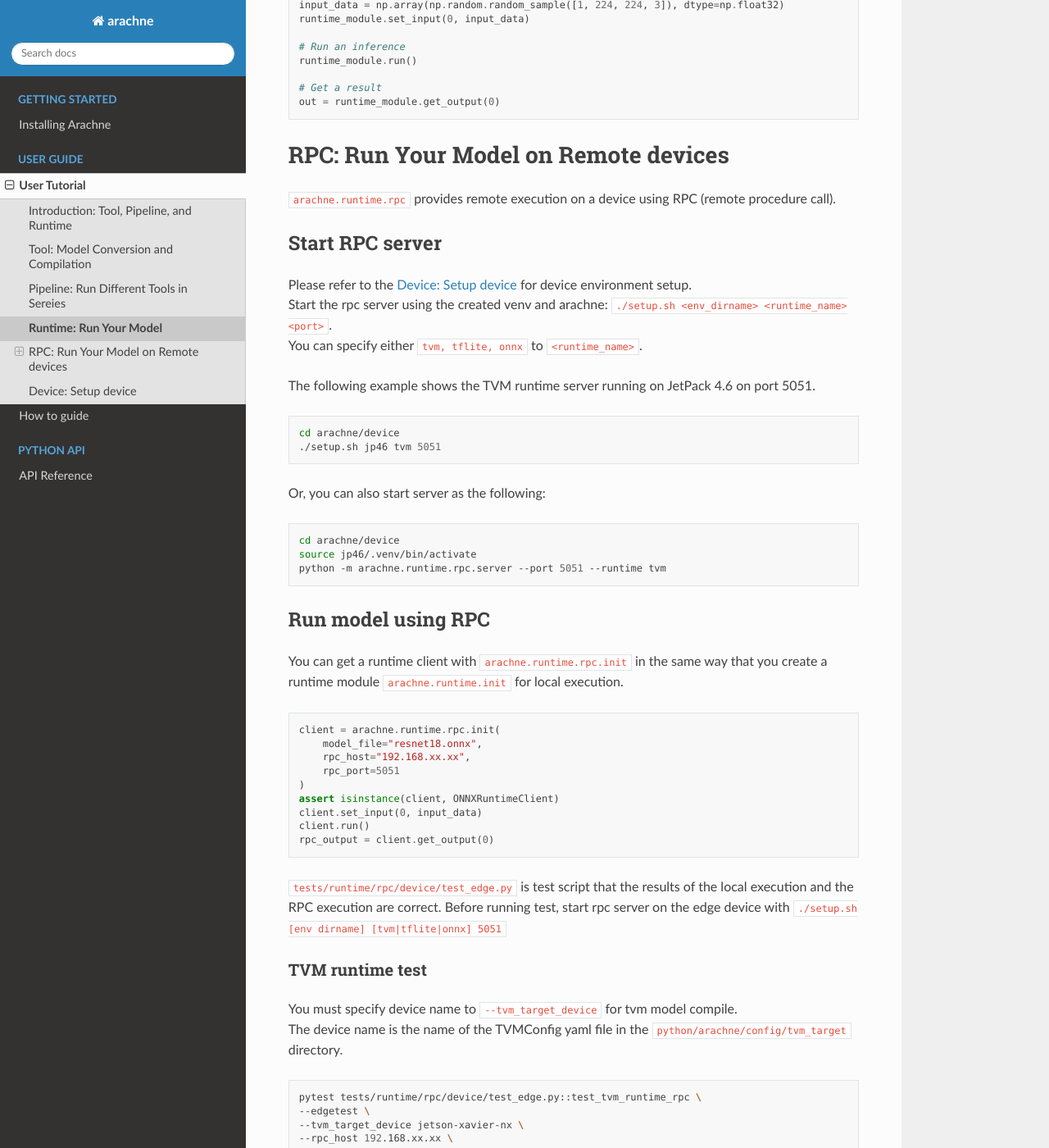
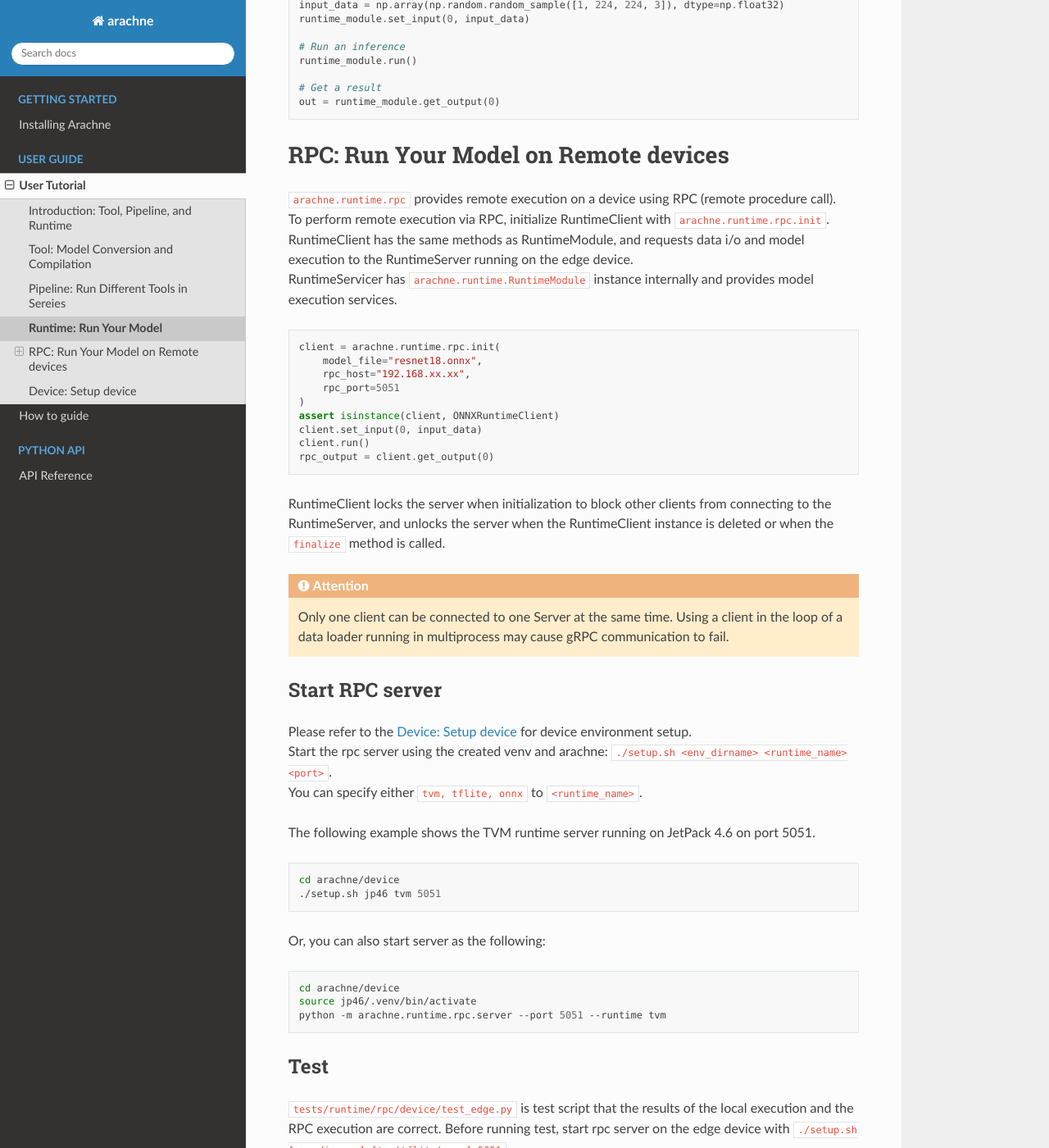
Before and after one commit to fixstars/arachne, a Sphinx documentation site: the page built from docs/tutorials/runtime.rst, in a window 1280 px wide and 1400 px high, scrolled down 448 px. Shown: the whole window at 82% size. Built offline with Sphinx 7.4.7 and the Read the Docs theme 2.0.0, drawn with Linux system fonts in a browser that asks for light colours; some of the changed text lies outside the part shown.

Commit message:
update runtime docs

```diff
--- a/docs/tutorials/runtime.rst
+++ b/docs/tutorials/runtime.rst
@@ -32,7 +32,28 @@ Currently, the arachne runtime supports the onnx, tflite, and tvm model.
 RPC: Run Your Model on Remote devices
 =====================================
 
-:code:`arachne.runtime.rpc` provides remote execution on a device using RPC (remote procedure call).
+| :code:`arachne.runtime.rpc` provides remote execution on a device using RPC (remote procedure call).
+| To perform remote execution via RPC, initialize RuntimeClient with :code:`arachne.runtime.rpc.init`.
+| RuntimeClient has the same methods as RuntimeModule, and requests data i/o and model execution to the RuntimeServer running on the edge device.
+| RuntimeServicer has :code:`arachne.runtime.RuntimeModule` instance internally and provides model execution services.
+
+.. code:: python
+
+    client = arachne.runtime.rpc.init(
+        model_file="resnet18.onnx",
+        rpc_host="192.168.xx.xx",
+        rpc_port=5051
+    )
+    assert isinstance(client, ONNXRuntimeClient)
+    client.set_input(0, input_data)
+    client.run()
+    rpc_output = client.get_output(0)
+
+RuntimeClient locks the server when initialization to block other clients from connecting to the RuntimeServer, and unlocks the server when the RuntimeClient instance is deleted or when the :code:`finalize` method is called.
+
+.. attention::
+    Only one client can be connected to one Server at the same time.
+    Using a client in the loop of a data loader running in multiprocess may cause gRPC communication to fail.
 
 Start RPC server
 ----------------
@@ -56,29 +77,16 @@ Or, you can also start server as the following:
     source jp46/.venv/bin/activate
     python -m arachne.runtime.rpc.server --port 5051 --runtime tvm
 
-Run model using RPC
--------------------
 
-| You can get a runtime client with :code:`arachne.runtime.rpc.init` in the same way that you create a runtime module :code:`arachne.runtime.init` for local execution.
-
-
-.. code:: python
-
-    client = arachne.runtime.rpc.init(
-        model_file="resnet18.onnx",
-        rpc_host="192.168.xx.xx",
-        rpc_port=5051
-    )
-    assert isinstance(client, ONNXRuntimeClient)
-    client.set_input(0, input_data)
-    client.run()
-    rpc_output = client.get_output(0)
+Test
+----
 
 :code:`tests/runtime/rpc/device/test_edge.py` is test script that the results of the local execution and the RPC execution are correct.
 Before running test, start rpc server on the edge device with :code:`./setup.sh [env dirname] [tvm|tflite|onnx] 5051`
 
 TVM runtime test
 ~~~~~~~~~~~~~~~~
+
 | You must specify device name to :code:`--tvm_target_device` for tvm model compile.
 | The device name is the name of the TVMConfig yaml file in the :code:`python/arachne/config/tvm_target` directory.
 
@@ -91,7 +99,7 @@ TVM runtime test
     --rpc_port 5051
 
 TfLite runtime test
-~~~~~~~~~~~~~~~~
+~~~~~~~~~~~~~~~~~~~
 
 .. code:: shell
 
@@ -101,7 +109,7 @@ TfLite runtime test
     --rpc_port 5051
 
 ONNX runtime test
-~~~~~~~~~~~~~~~~
+~~~~~~~~~~~~~~~~~
 
 .. code:: shell
 
```
Also changed, not shown: other parts of docs/tutorials/runtime.rst (+0 -4 lines).
